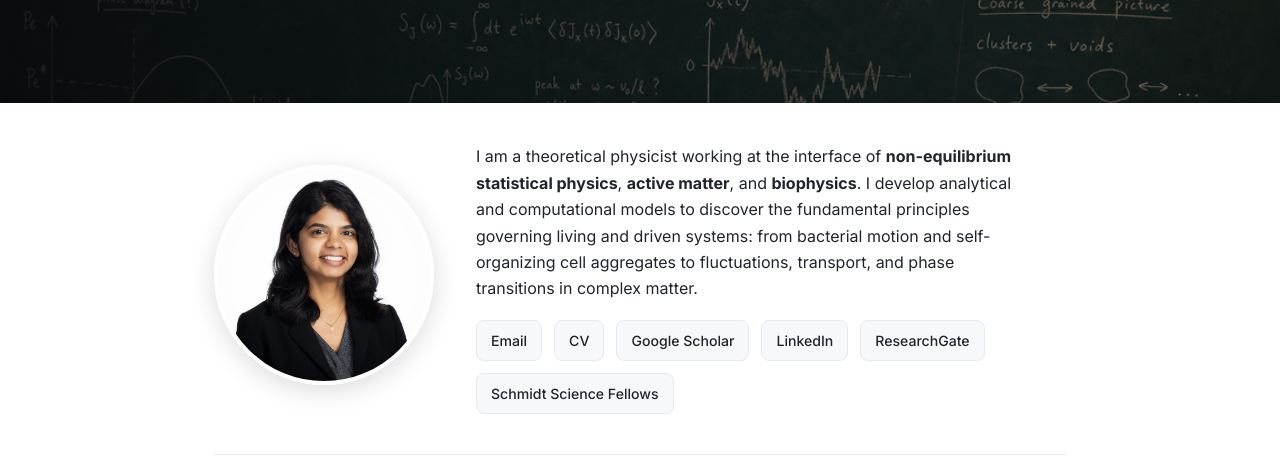
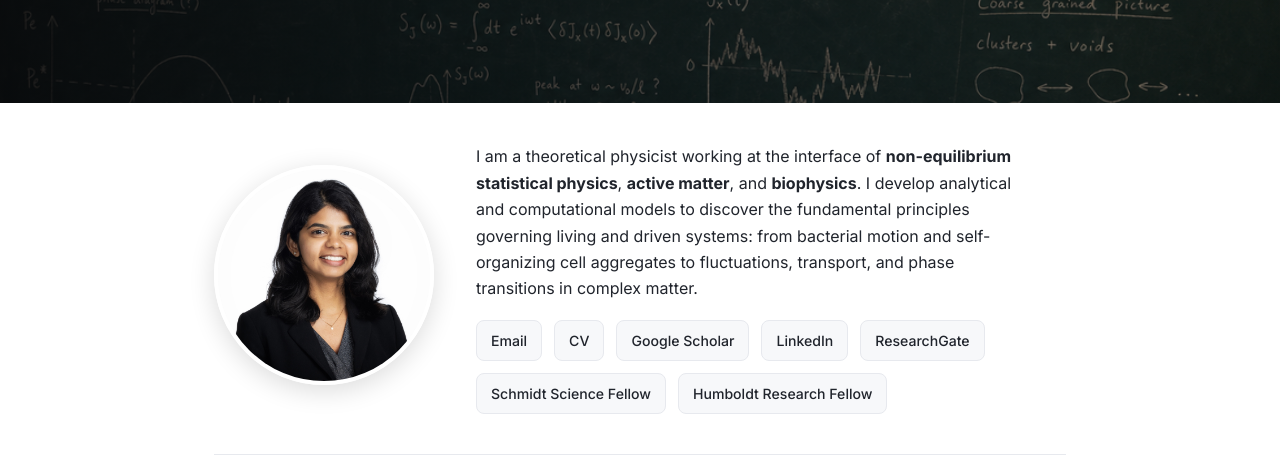
Before and after one commit to josestephy/josestephy.github.io, a plain HTML site: page index.html in a window 1280 px wide. Shown: the part 324-800 px from the top of the page. Drawn offline with Linux system fonts and the light colour scheme.

Commit message:
Modify links and text for fellowships in index.html
Updated the Schmidt Science Fellow link text and added a hyperlink to Nikta Fakhri's name in the timeline section.

```diff
--- a/index.html
+++ b/index.html
@@ -294,7 +294,8 @@
         <a href="https://scholar.google.com/citations?user=KEauAnAAAAAJ&hl=en" target="_blank" rel="noopener">Google Scholar</a>
         <a href="https://www.linkedin.com/in/stephy-jose-234674131/" target="_blank" rel="noopener">LinkedIn</a>
         <a href="https://www.researchgate.net/profile/Stephy-Jose-4" target="_blank" rel="noopener">ResearchGate</a>
-        <a href="https://schmidtsciencefellows.org/fellow/stephy-jose/" target="_blank" rel="noopener">Schmidt Science Fellows</a>
+        <a href="https://schmidtsciencefellows.org/fellow/stephy-jose/" target="_blank" rel="noopener">Schmidt Science Fellow</a>
+        <a href="https://www.humboldt-foundation.de/en/connect/explore-the-humboldt-network/singleview/1243218/dr-stephy-jose" target="_blank" rel="noopener">Humboldt Research Fellow</a>
       </div>
     </div>
   </div>
@@ -448,7 +449,7 @@
     <div class="tl-item">
       <div class="date">Jan 2025 – Present</div>
       <div class="role">Schmidt Science Fellow</div>
-      <div class="place">MIT, Cambridge, USA — Hosts: Mehran Kardar &amp; Nikta Fakhri</div>
+      <div class="place">MIT, Cambridge, USA — Hosts: Mehran Kardar &amp;<a href="https://www.fakhrilab.com/" target="_blank" rel="noopener">Nikta Fakhri</a></div>
     </div>
     <div class="tl-item">
       <div class="date">Mar 2025 – Dec 2025</div>
```
